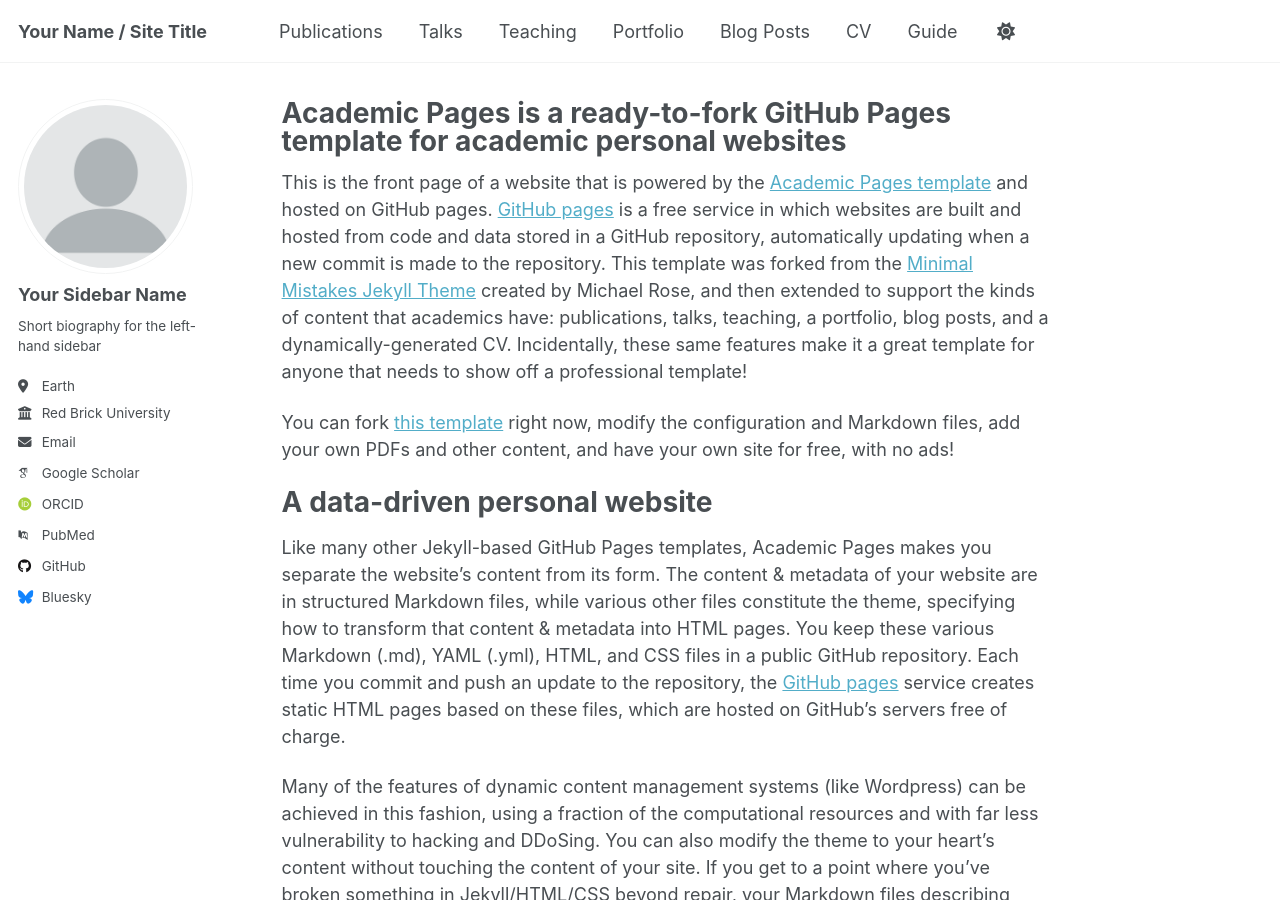
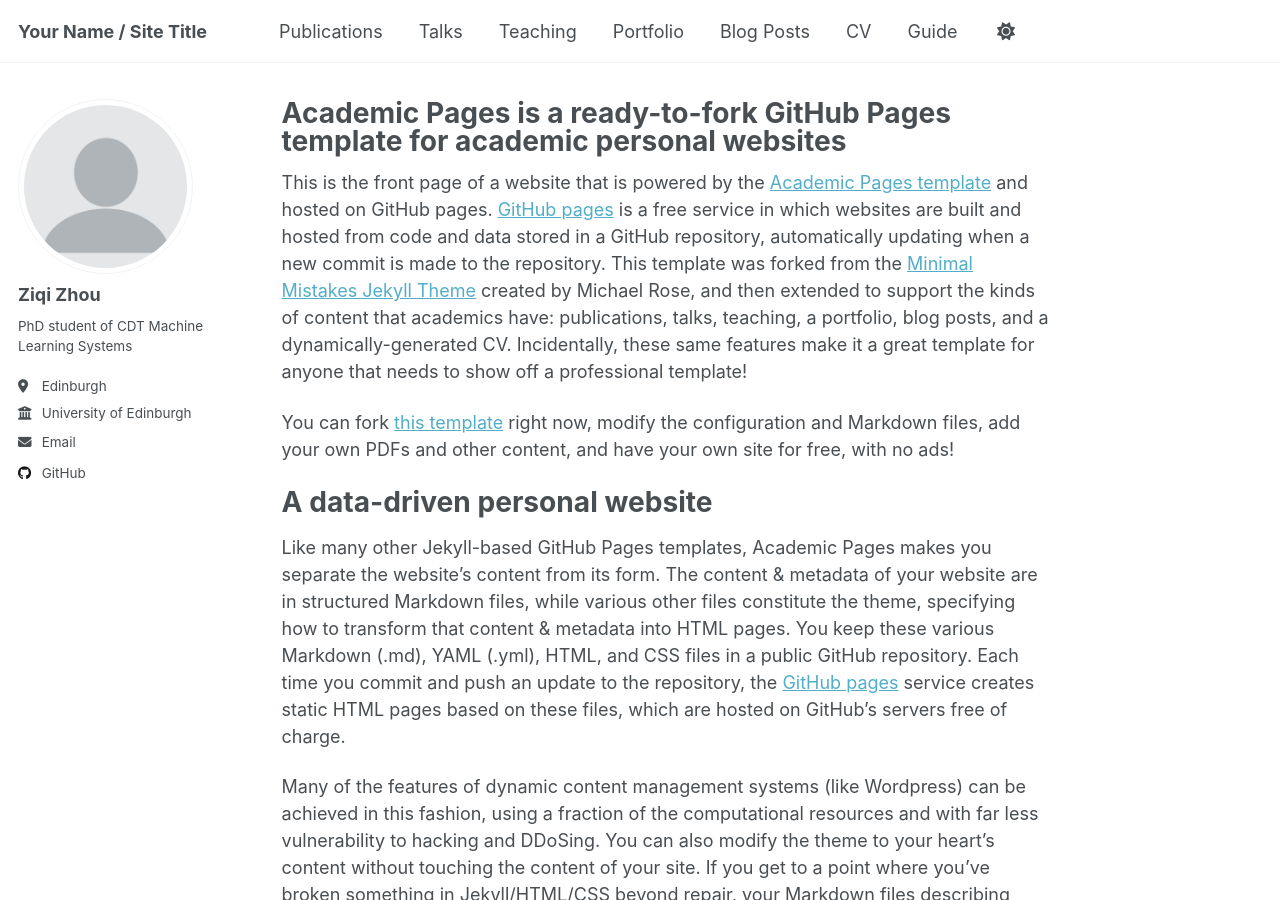
Before and after one commit to Jia1018/Jia1018.github.io, a Jekyll site: the page built from _pages/about.md, in a window 1280 px wide and 900 px high. Built offline with Jekyll 4.4.1, drawn with Linux system fonts in a browser that asks for light colours; some web fonts are replaced; a script that is not in the unit is left out.

Commit message:
Update _config.yml

```diff
--- a/_config.yml
+++ b/_config.yml
@@ -24,23 +24,23 @@ repository               : "academicpages/academicpages.github.io"
 author:
   # Biographic information
   avatar           : "profile.png"
-  name             : "Your Sidebar Name"
+  name             : "Ziqi Zhou"
   pronouns         : # example: "she/her"
-  bio              : "Short biography for the left-hand sidebar"
-  location         : "Earth"
-  employer         : "Red Brick University"
+  bio              : "PhD student of CDT Machine Learning Systems"
+  location         : "Edinburgh"
+  employer         : "University of Edinburgh"
   uri              : # URL
-  email            : "none@example.org"
+  email            : "z7_zhou@outlook.com"
 
   # Academic websites
   academia         : # URL
   arxiv            : # URL - Update with the correct link to your profile
-  googlescholar    : "https://scholar.google.com/citations?user=PS_CX0AAAAAJ"
+  googlescholar    : #"https://scholar.google.com/citations?user=PS_CX0AAAAAJ"
   inspire-hep      : # URL
   impactstory      : # URL
-  orcid            : "http://orcid.org/yourorcidurl"
+  orcid            : #"http://orcid.org/yourorcidurl"
   semantic         : # URL
-  pubmed           : "https://www.ncbi.nlm.nih.gov/pubmed/?term=john+snow"
+  pubmed           : #"https://www.ncbi.nlm.nih.gov/pubmed/?term=john+snow"
   researchgate     : # URL
   scopus           : # URL
 
@@ -54,7 +54,7 @@ author:
 
   # Social media
   artstation       : # Username
-  bluesky          : "bsky.app" # Replace this with you Bluesky username
+  bluesky          : #"bsky.app" # Replace this with you Bluesky username
   facebook         : # Username
   flickr           : # Username
   foursquare       : # Username
```
